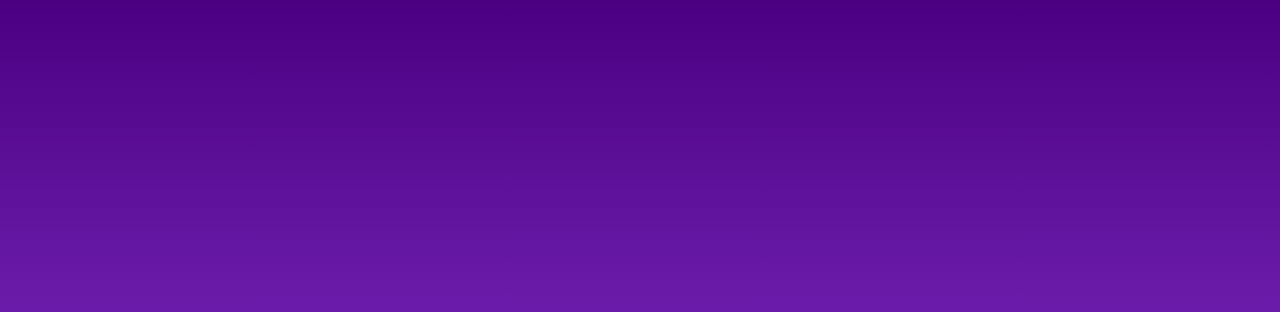
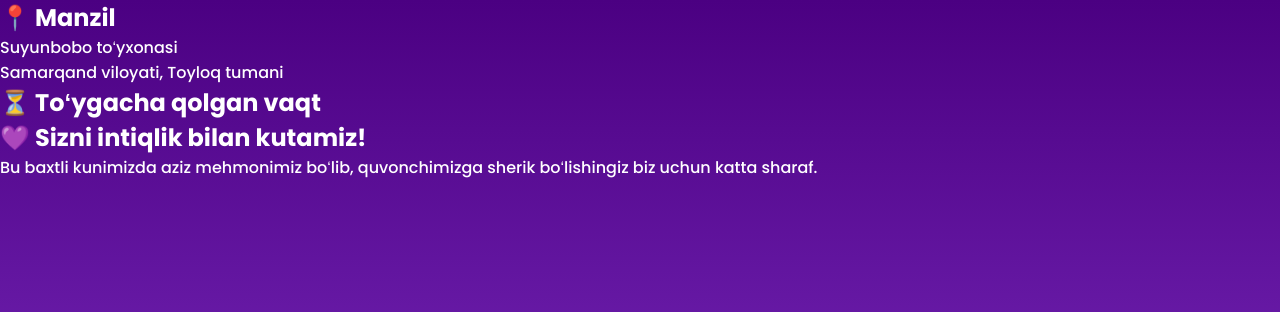
Before and after one commit to shahnozadustyorova/Tuy-taklifnomasi, a plain HTML site: page index.html in a window 1280 px wide. Shown: the top 312 px of the page. Drawn offline with Linux system fonts and the light colour scheme.

Commit message:
Add event details and countdown section to index.html

```diff
--- a/index.html
+++ b/index.html
@@ -12,7 +12,37 @@
 <script defer src="script.js"></script>
 
 </head>
+<section class="page">
 
+<h2>📍 Manzil</h2>
+
+<p>Suyunbobo toʻyxonasi</p>
+
+<p>Samarqand viloyati, Toyloq tumani</p>
+
+</section>
+
+<section class="page">
+
+<h2>⏳ Toʻygacha qolgan vaqt</h2>
+
+<div id="countdown"></div>
+
+</section>
+
+<section class="page">
+
+<h2>💜 Sizni intiqlik bilan kutamiz!</h2>
+
+<p>
+Bu baxtli kunimizda aziz mehmonimiz boʻlib,
+quvonchimizga sherik boʻlishingiz biz uchun katta sharaf.
+</p>
+
+</section>
+
+</body>
+</html>
 <body>
 
 <section class="hero">
```
